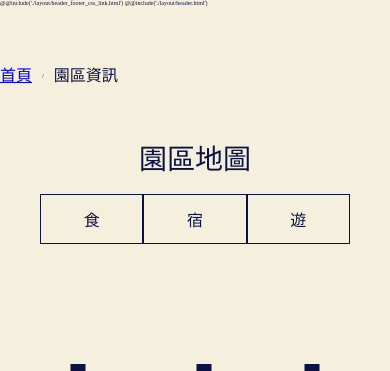
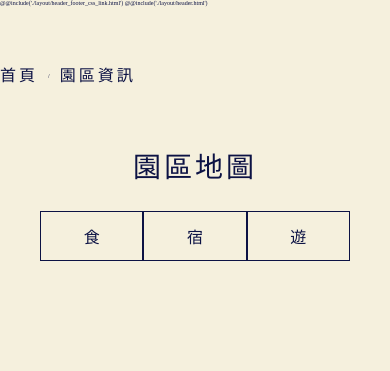
Before and after one commit to jayyehice/sunoom, a PHP site: page /information.html in a window 390 px wide; the page is wider, and only the part inside the window is pictured. Shown: the top 371 px of that part. Run offline with PHP 8.4, Linux system fonts and the light colour scheme; some libraries are stand-ins or nearby versions.

Commit message:
add letter spacing 3rem & line-height 1.6

```diff
--- a/src/css/common.css
+++ b/src/css/common.css
@@ -1,8 +1,12 @@
 @charset "UTF-8";
 html {
   font-size: 6.25%;
-  font-family: Noto Sans TC;
+  font-family: "Times New Roman", "Noto Sans TC", sans-serif;
   color: #0C1244;
+}
+
+h1, h2, h3, h4, h5, h6, p {
+  letter-spacing: 3rem;
   line-height: 1.6;
 }
 
--- a/src/css/information.css
+++ b/src/css/information.css
@@ -14,6 +14,12 @@
 }
 .information main .breadcrumbs .wrapper ul li {
   margin-right: 10px;
+}
+.information main .breadcrumbs .wrapper ul li a {
+  text-decoration: none;
+}
+.information main .breadcrumbs .wrapper ul li a:link {
+  color: #0C1244;
 }
 .information main .map .wrapper {
   width: 1070px;
@@ -368,6 +374,25 @@
   background-color: #0C1244;
   color: #F5F0DD;
 }
+.information_moon main .breadcrumbs .wrapper {
+  width: 1070px;
+  margin: 0 auto;
+}
+.information_moon main .breadcrumbs .wrapper ul {
+  height: 140px;
+  box-sizing: border-box;
+  display: flex;
+  align-items: center;
+}
+.information_moon main .breadcrumbs .wrapper ul li {
+  margin-right: 10px;
+}
+.information_moon main .breadcrumbs .wrapper ul li a {
+  text-decoration: none;
+}
+.information_moon main .breadcrumbs .wrapper ul li a:link {
+  color: #F5F0DD;
+}
 .information_moon main .map .wrapper {
   width: 1070px;
   margin: 0 auto;
@@ -456,7 +481,6 @@
 .information_moon main .island_intro .wrapper {
   width: 1100px;
   margin: 0 auto;
-  border: 1px solid #000;
 }
 .information_moon main .island_intro .wrapper .origin {
   margin-bottom: 100px;
@@ -604,6 +628,7 @@
 }
 .information_moon main .contact .wrapper ul li img {
   margin-top: 10px;
+  width: 100%;
 }
 .information_moon main .traffic {
   margin-top: 70px;
@@ -700,7 +725,7 @@
   height: 5px;
   background-color: #0C1244;
   position: absolute;
-  top: calc(50% - 2.5px);
+  top: 37.5px;
   right: 30px;
 }
 .information_moon main #faq .wrapper ul li h5::after {
@@ -718,6 +743,9 @@
 }
 
 @media screen and (max-width: 575.98px) {
+  .information main .breadcrumbs .wrapper {
+    width: 100%;
+  }
   .information main .map .wrapper {
     width: calc(100% - 40px);
   }
--- a/src/sass/base/_font.scss
+++ b/src/sass/base/_font.scss
@@ -1,8 +1,6 @@
 
 html {
     font-size: $fontSize;
-    // letter-spacing: 3rem;
-    font-family: Noto Sans TC;
+    font-family: 'Times New Roman', 'Noto Sans TC', sans-serif;
     color: $moon_color;
-    line-height: 1.6;
 }
--- a/src/sass/common.scss
+++ b/src/sass/common.scss
@@ -2,6 +2,11 @@
 @import 'base/var';
 @import 'base/font';
 
+
+h1, h2, h3, h4, h5, h6, p{
+    letter-spacing: 3rem;
+    line-height: 1.6;
+}
 
 h1 {
     font-size: 48rem;
--- a/src/sass/information.scss
+++ b/src/sass/information.scss
@@ -19,7 +19,16 @@
                     align-items: center;
                     li{
                         margin-right: 10px;
+                        a{
+                            text-decoration: none;
+
+                            &:link{
+                                color: $moon_color;
+                            }
+                        }
                     }
+
+
                 }
             }
         }
@@ -467,11 +476,33 @@
     background-color: $sun_color;
     color: $moon_color;
     main{
-        // .breadcrumbs{
-        //     height: 140px;
-        //     box-sizing: border-box;
-        //     border: $show_border;
-        // }
+        .breadcrumbs{
+            .wrapper{
+                width: 1070px;
+                margin: 0 auto;
+                // border: $show_border;
+                ul{
+
+                    height: 140px;
+                    box-sizing: border-box;
+                    // border: $show_border;
+                    display: flex;
+                    align-items: center;
+                    li{
+                        margin-right: 10px;
+                        a{
+                            text-decoration: none;
+
+                            &:link{
+                                color: $moon_color;
+                            }
+                        }
+                    }
+
+
+                }
+            }
+        }
 
         .map{
 
@@ -573,7 +604,7 @@
                 width: 1100px;
                 margin: 0 auto;
                 // height: 100px;
-                border: $show_border;
+                // border: $show_border;
 
                 .origin{
                     margin-bottom: 100px;
@@ -760,6 +791,7 @@
 
                         img{
                             margin-top: 10px;
+                            width: 100%;
                         }
                     }
                 }
@@ -877,7 +909,7 @@
                                 height: 5px;
                                 background-color: $sun_color;
                                 position: absolute;
-                                top: calc(50% - 2.5px);
+                                top: calc(40px - 2.5px);
                                 right: 30px;
                             }
 
@@ -913,6 +945,11 @@
 @media screen and (max-width: 575.98px){
     .information{
         main{
+            .breadcrumbs{
+                .wrapper{
+                    width: 100%;
+                }
+            }
             .map{
                 .wrapper{
                     width: calc(100% - 40px);
```
Also changed, not shown: src/css/land_tour.css (+25 -2 lines), src/sass/land_tour.scss (+36 -3 lines), 3 other files.
